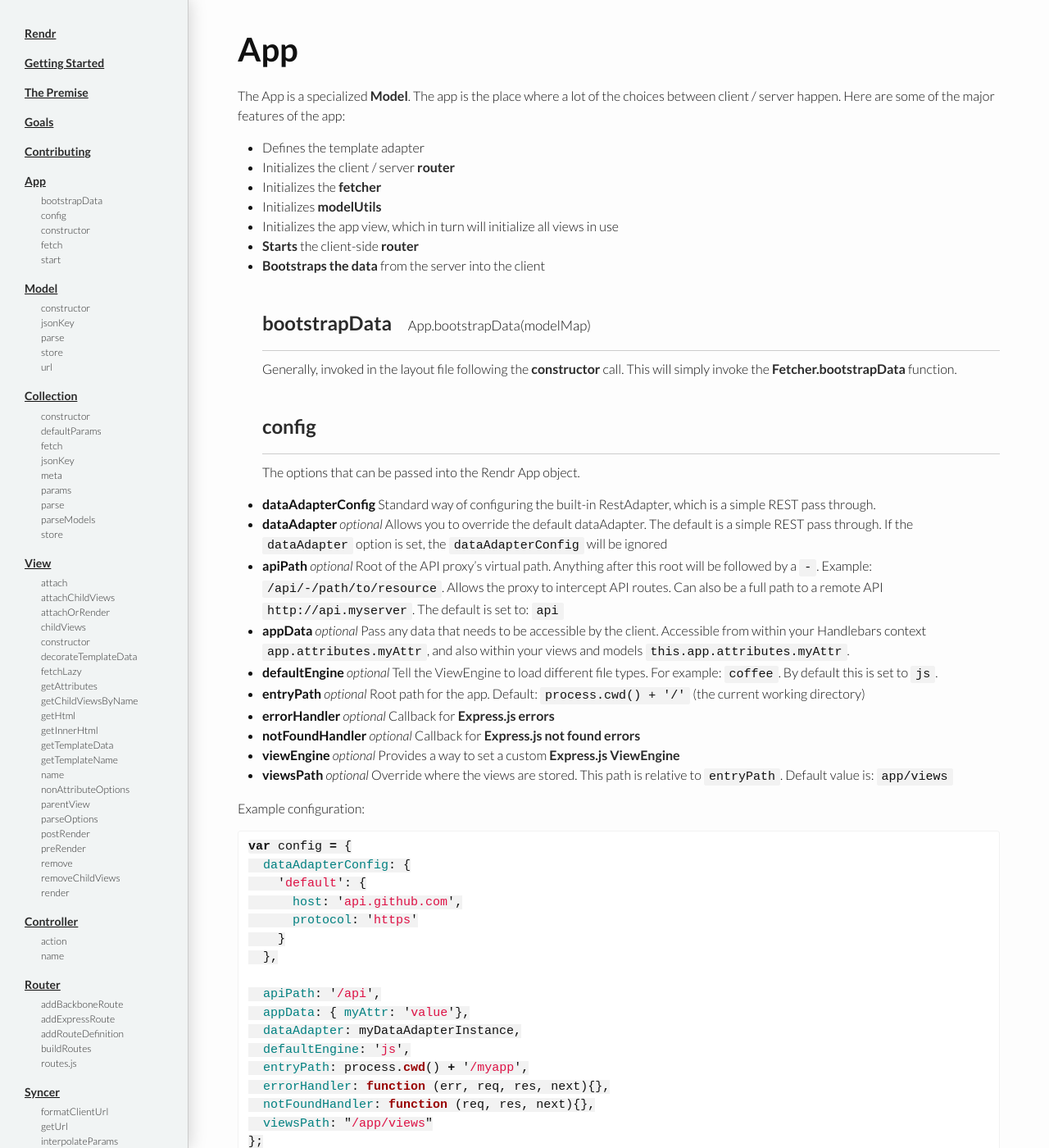
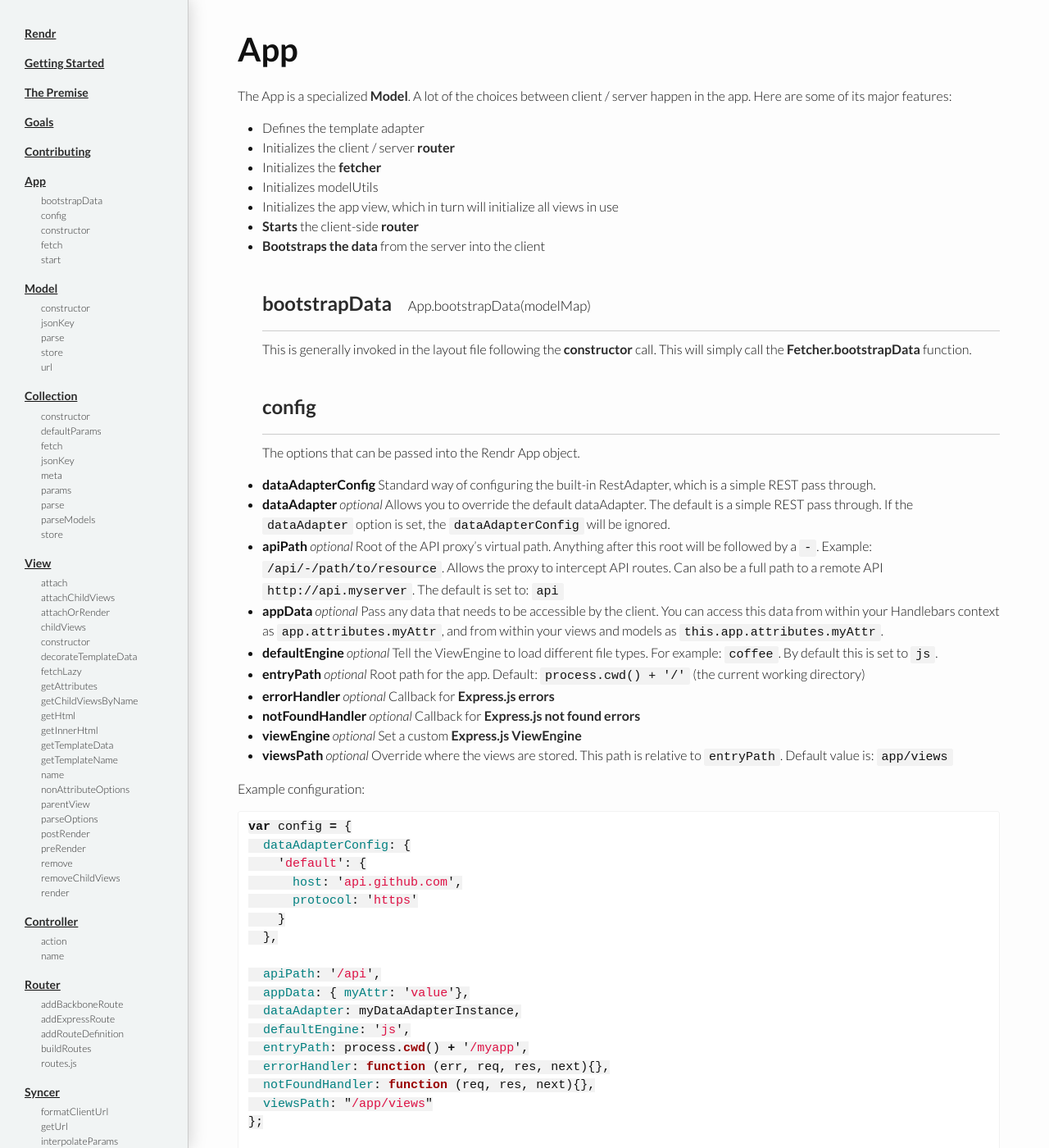
Before and after one commit to rendrjs/rendrjs.github.io, a Jekyll site: the page built from app/index.md, in a window 1280 px wide and 1400 px high. Shown: the whole window at 82% size. Built offline with Jekyll 4.4.1, drawn with Linux system fonts in a browser that asks for light colours; Markdown is read by kramdown in place of the engine named in the settings; some of the changed text lies outside the part shown.

Commit message:
revised App documentation

```diff
--- a/app/index.md
+++ b/app/index.md
@@ -5,12 +5,12 @@
 
 # App
 
-The App is a specialized [Model](/model).  The app is the place where a lot of the choices between client / server happen. Here are some of the major features of the app:
+The App is a specialized [Model](/model).  A lot of the choices between client / server happen in the app. Here are some of its major features:
 
 - Defines the template adapter
 - Initializes the client / server [router](/router)
 - Initializes the [fetcher](/fetcher)
-- Initializes [modelUtils](/model-utils)
+- Initializes modelUtils
 - Initializes the app view, which in turn will initialize all views in use
 - [Starts](#start) the client-side [router](/router)
 - [Bootstraps the data](#bootstrapData) from the server into the client
```
Also changed, not shown: _app/bootstrapData.md (+1 -1 lines), _app/config.md (+5 -5 lines), _app/fetch.md (+3 -3 lines), _app/start.md (+1 -1 lines).
